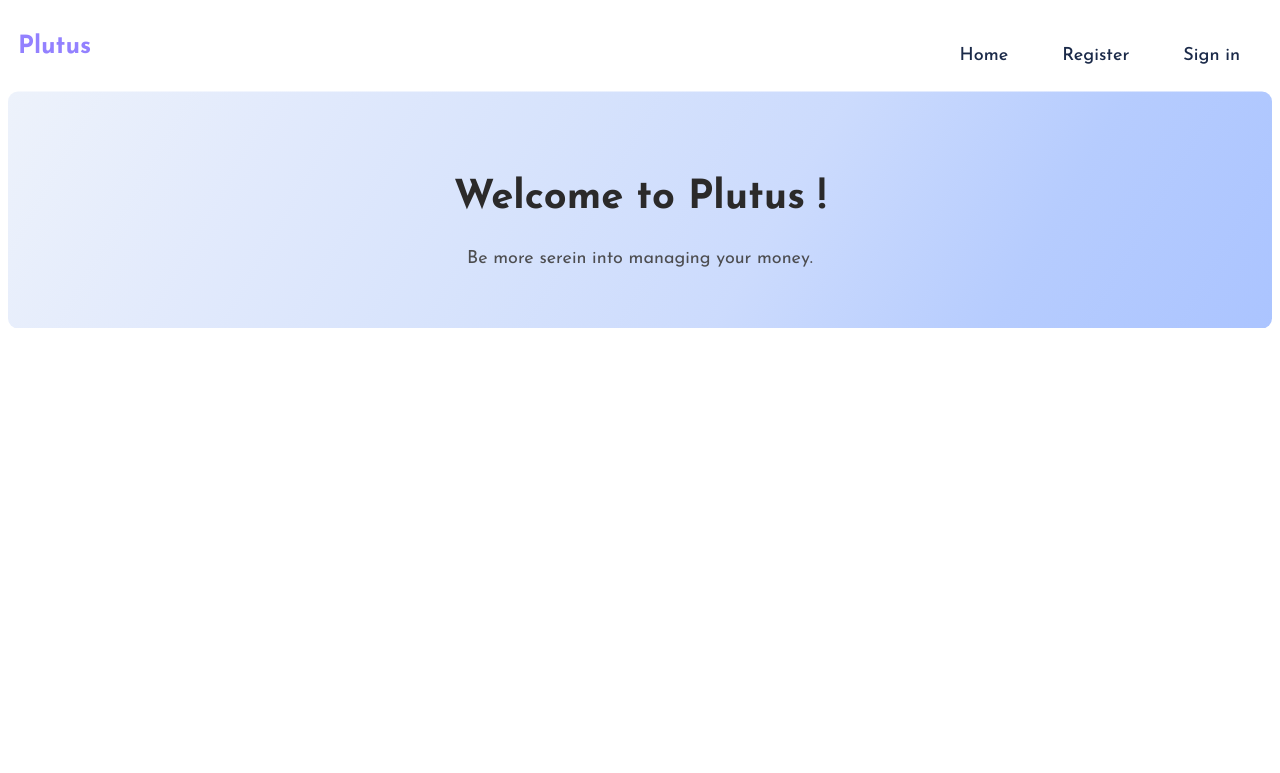
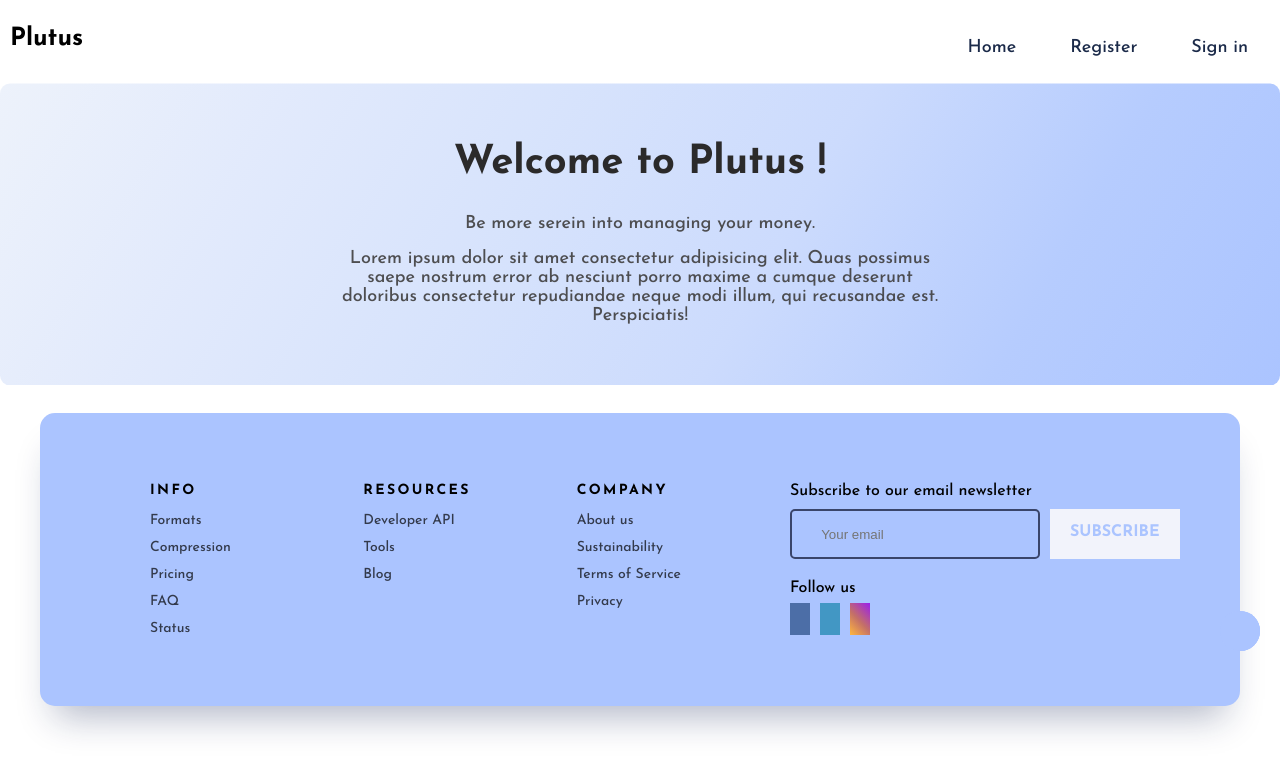
Before and after one commit to GabiHan/Plutus, a Django app: page / in a window 1280 px wide. Shown: the top 773 px of the page. Run offline with Django 5.2, Linux system fonts and the light colour scheme.

Commit message:
feat: added a footer

```diff
--- /dev/null
+++ b/web/home/templates/home/footer.html
@@ -0,0 +1,62 @@
+<!DOCTYPE html>
+<html lang="en">
+<head>
+    <meta charset="UTF-8">
+    <meta name="viewport" content="width=device-width, initial-scale=1.0">
+    {% load static %}  <!-- Load the static template tag -->
+    <link href="{% static 'src/main.css' %}" rel="stylesheet">
+    <title>{% block title %}My Site{% endblock %}</title>
+</head>
+<body>
+ <div class="wrapper">
+    <footer class="footer">
+      <div class="footer__list">
+        <h2 class="footer__header">Info</h2>
+        <ul class="footer__options">
+          <li class="footer__item"><a href="#">Formats</a></li>
+          <li class="footer__item"><a href="#">Compression</a></li>
+          <li class="footer__item"><a href="#">Pricing</a></li>
+          <li class="footer__item"><a href="#">FAQ</a></li>
+          <li class="footer__item"><a href="#">Status</a></li>
+        </ul>
+      </div>
+      <div class="footer__list">
+        <h2 class="footer__header">Resources</h2>
+        <ul class="footer__options">
+          <li class="footer__item"><a href="#">Developer API</a></li>
+          <li class="footer__item"><a href="#">Tools</a></li>
+          <li class="footer__item"><a href="#">Blog</a></li>
+        </ul>
+      </div>
+      <div class="footer__list">
+        <h2 class="footer__header">Company</h2>
+        <ul class="footer__options">
+          <li class="footer__item"><a href="#">About us</a></li>
+          <li class="footer__item"><a href="#">Sustainability</a></li>
+          <li class="footer__item"><a href="#">Terms of Service</a></li>
+          <li class="footer__item"><a href="#">Privacy</a></li>
+        </ul>
+      </div>
+      <div class="footer__contact">
+        <h3 class="footer__label">Subscribe to our email newsletter</h3>
+        <div class="footer__form">
+          <input type="text" class="footer__input" placeholder="Your email" />
+          <a href="#" class="btn">Subscribe</a>
+        </div>
+        <h4 class="footer__follow">Follow us</h4>
+        <div class="footer__icons">
+          <span class="footer__icon footer__icon--facebook">
+            <a href="#"><i class="fab fa-facebook-f"></i></a>
+          </span>
+          <span class="footer__icon footer__icon--twitter">
+            <a href="#"><i class="fab fa-twitter"></i></a>
+          </span>
+          <span class="footer__icon footer__icon--instagram">
+            <a href="#"><i class="fab fa-instagram"></i></a>
+          </span>
+        </div>
+      </div>
+    </footer>
+  </div>
+</body>
+</html>
--- a/web/home/templates/home/home.html
+++ b/web/home/templates/home/home.html
@@ -16,8 +16,12 @@
     <h1>Welcome to Plutus ! </h1>
     <br>
     <p>Be more serein into managing your money.</p>
+    <br>
+    <p>Lorem ipsum dolor sit amet consectetur adipisicing elit. Quas possimus saepe nostrum error ab nesciunt porro maxime a cumque deserunt doloribus consectetur repudiandae neque modi illum, qui recusandae est. Perspiciatis!</p>
   </div>
 </div>
+<br>
+{% include 'home/footer.html' %}
 </body>
 </html>
 {% endblock %}
--- a/web/static/src/main.css
+++ b/web/static/src/main.css
@@ -418,6 +418,194 @@ body {
 .logout-btn:hover {
     background: #ff8fab;
   }
+
+*,
+*::before,
+*::after {
+  box-sizing: border-box;
+}
+body,
+footer,
+div,
+h1,
+h2,
+h3,
+ul,
+li,
+a,
+input,
+span,
+i {
+  margin: 0;
+  padding: 0;
+  text-decoration: none;
+  list-style: none;
+}
+:root {
+
+  --bg__wrapper: #F1F2FC;
+
+  --clr__dark--100: #abc4ff;
+  --clr__dark--200: #abc4ff;
+  --clr__primary--100: #F2F3FB;
+  --clr__primary--200: #AD658E;
+  --clr__primary--300: #E49852;
+
+  --clr__neutral--100: #F2F3FB;
+  --clr__neutral--200: #9DA2AE;
+  --clr__neutral--300: #000000;
+}
+body {
+  font-family: "Josefin Sans", sans-serif;
+  font-weight: 500;
+  color: var(--clr__neutral--300);
+}
+a {
+  cursor: pointer;
+  color: inherit;
+}
+a:hover {
+  transition: 0.5s ease-in-out;
+  text-decoration: underline
+}
+.wrapper {
+  display: grid;
+  justify-content: center;
+  align-items: center;
+}
+.footer {
+  box-shadow: 0px 25px 35px -15px rgba(15, 30, 82, 0.32);
+  border-radius: 15px;
+  background: var(--clr__dark--200);
+  padding: 70px 0px 70px 110px;
+  width: 1200px;
+
+  display: grid;
+  grid-template-columns: repeat(3, minmax(100px, 1fr)) 450px;
+
+}
+
+.footer__header {
+    font-family: "Josefin Sans", sans-serif;
+    font-weight: 700;
+    font-size: 14px;
+    letter-spacing: 0.17em;
+    text-transform: uppercase;
+    margin-bottom: 15px;
+}
+.footer__options {
+  font-size: 14px;
+  opacity: 0.7;
+}
+.footer__item + .footer__item {
+  margin-top: 12px;
+}
+.footer__label,
+.footer__follow {
+  font-size: 16px;
+  font-weight: 500;
+  margin-bottom: 10px;
+}
+.footer__form {
+  display: flex;
+}
+.footer__input {
+  background: var(--clr__dark--200);
+  color: var(--clr--neutral--300);
+  border: 2px solid #3A456A;
+  border-radius: 5px;
+  margin-right: 10px;
+  width: 250px;
+  height: 50px;
+  text-indent: 1.2rem;
+}
+.footer__input::placeholder {
+  padding: 10px;
+}
+.btn {
+  background: var(--clr__neutral--100);
+  padding: 15px 20px;
+  text-transform: uppercase;
+  color: var(--clr__dark--100);
+  font-size: 16px;
+  font-weight: 700;
+}
+.btn:hover {
+  transition: 0.5s ease-in;
+  background: var(--clr__neutral--200);
+  color: var(--clr__neutral--100);
+  text-decoration: none;
+}
+.footer__icons {
+  padding-top: 5px;
+}
+.footer__icon {
+  width: 46px;
+  height: 46px;
+  padding: 8px 10px;
+}
+.footer__icon + .footer__icon {
+  margin-left: 10px;
+}
+.footer__icon--facebook {
+  background: #4C6EA7;
+}
+.footer__icon--twitter {
+  background: #4297C4;
+}
+.footer__icon--instagram {
+  background: linear-gradient(46.93deg, #FFB73D 0%, #C47067 45.55%, #9D23E4 96.85%);
+
+}
+
+@media only screen and (max-width: 1200px) {
+  .footer {
+    width: 890px;
+   grid-template-columns: repeat(auto-fit, minmax(200px, 1fr));
+  }
+  .footer__contact {
+    margin-top: 32px;
+  }
+}
+@media only screen and (max-width: 900px) {
+.footer {
+   width: 690px;
+   grid-template-columns: repeat(auto-fit, minmax(150px, 1fr));
+  }
+  .footer__contact {
+    margin-top: 32px;
+  }
+  .footer__form {
+    flex-direction: column;
+  }
+  .footer__input {
+   margin-bottom: 10px;
+   margin-right: 0px;
+  }
+  .btn {
+    width: fit-content;
+  }
+}
+@media only screen and (max-width: 700px) {
+.footer {
+   width: 590px;
+   padding: 45px 0px 30px 60px;
+  }
+}
+@media only screen and (max-width: 600px) {
+.footer {
+   width: 425px;
+   padding: 45px 0px 30px 45px;
+
+   grid-template-columns: repeat(auto-fit, minmax(375px, 1fr));
+  }
+   .footer__list + .footer__list {
+    margin-top: 40px;
+  }
+}
+
+
+
 @media (max-width: 768px) {
 .navbar {
     flex-wrap: wrap;
```
